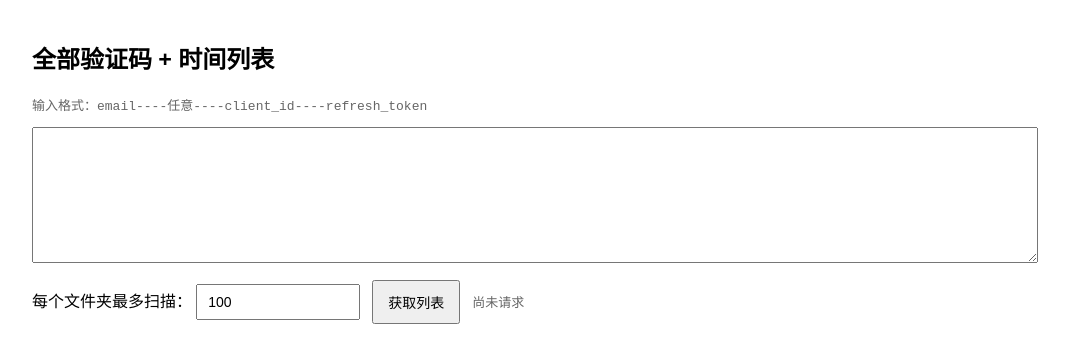
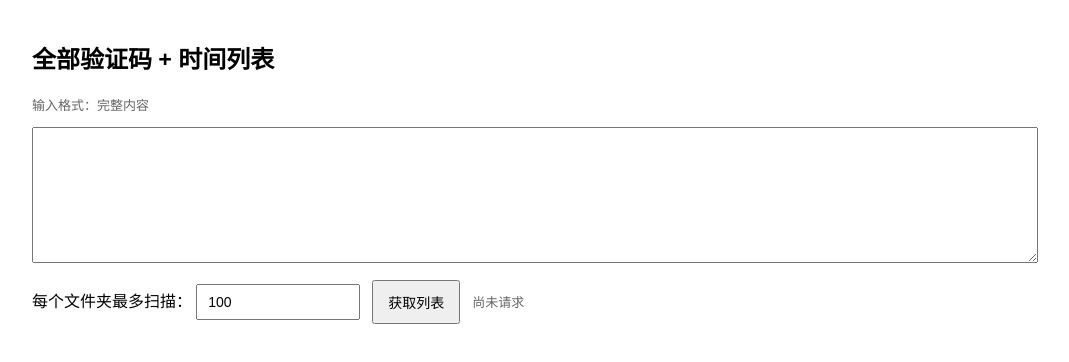
Before and after one commit to 245679aa/vercel-otp-imap, a website: page index.html in a window 1280 px wide. Shown: the whole page, without its empty margins (118-1187 px from the left). Drawn offline with Linux system fonts and the light colour scheme.

Commit message:
Update index.html

```diff
--- a/index.html
+++ b/index.html
@@ -21,7 +21,7 @@
 <body>
   <h2>全部验证码 + 时间列表</h2>
 
-  <p class="muted">输入格式：<code>email----任意----client_id----refresh_token</code></p>
+  <p class="muted">输入格式：完整内容</code></p>
   <textarea id="line" spellcheck="false"></textarea>
 
   <div class="row">
```
